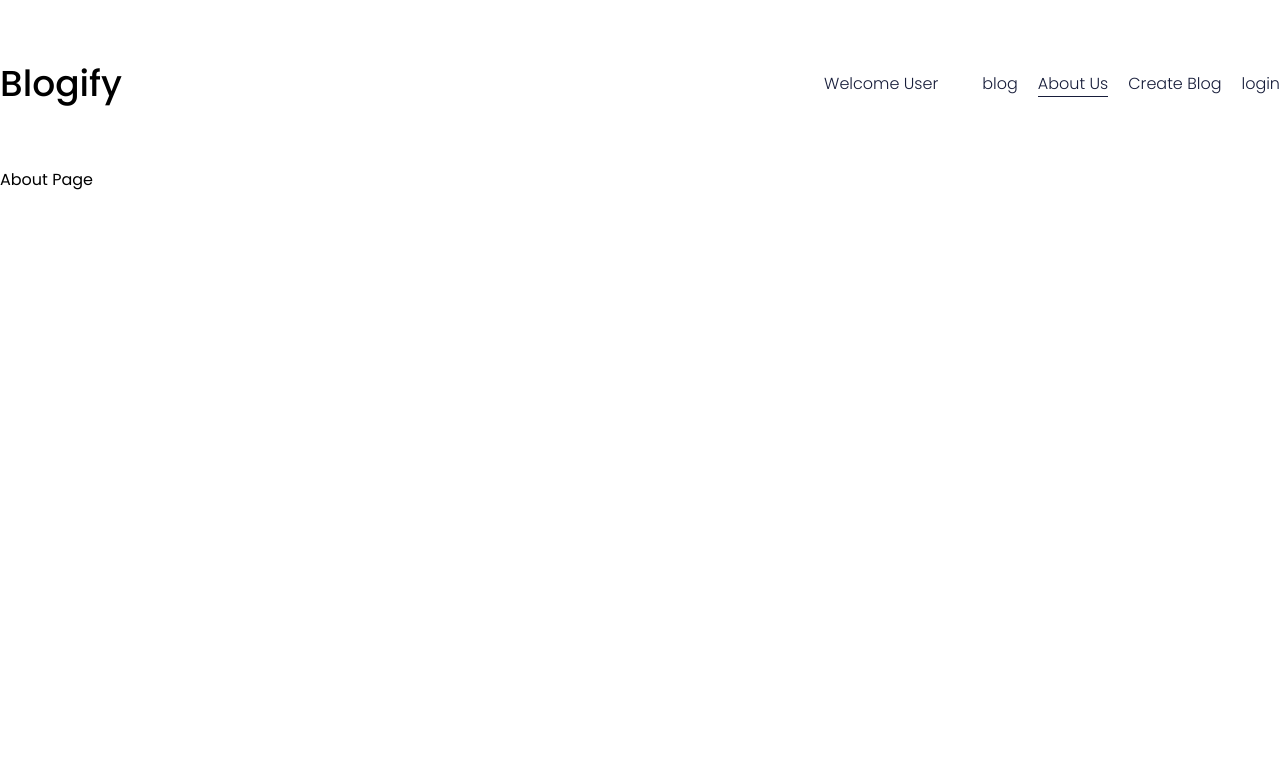
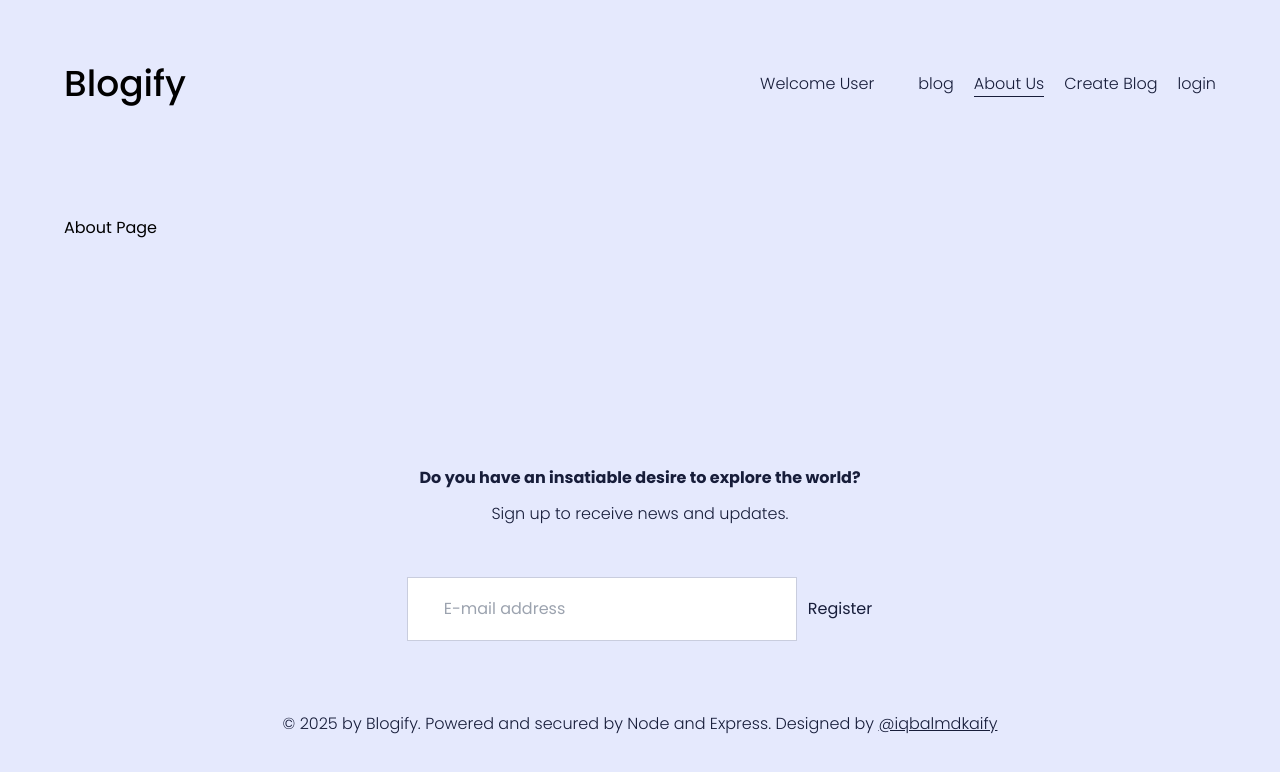
Before and after one commit to iqbalmdkaify/DLBCSPJWD01_Phase_2, a React (Vite) app in the folder client/: page /about in a window 1280 px wide. Shown: the top 772 px of the page. Built offline with nearby package versions, Linux system fonts and the light colour scheme.

Commit message:
Modified the layout so that the footer always sticks to bottom

```diff
--- a/client/src/components/layout/Layout.tsx
+++ b/client/src/components/layout/Layout.tsx
@@ -1,22 +1,17 @@
-// import { Outlet } from 'react-router-dom'
 import { Outlet } from 'react-router-dom'
 import Navigation from './Navigation'
-// import Footer from './Footer'
+import Footer from './Footer'
 
 const Layout = () => {
   return (
-    <div className=''>
-
-      {/* Navigation Bar */}
+    <div className='md:px-16 bg-light min-h-screen flex flex-col'>
       <Navigation />
 
-      {/* Outlet */}
-      <main className='outlet'>
+      <main className='md:my-12 flex-grow'>
         <Outlet />
       </main>
 
-      {/* Footer */}
-      {/* <Footer /> */}
+      <Footer />
     </div>
   )
 }
```
